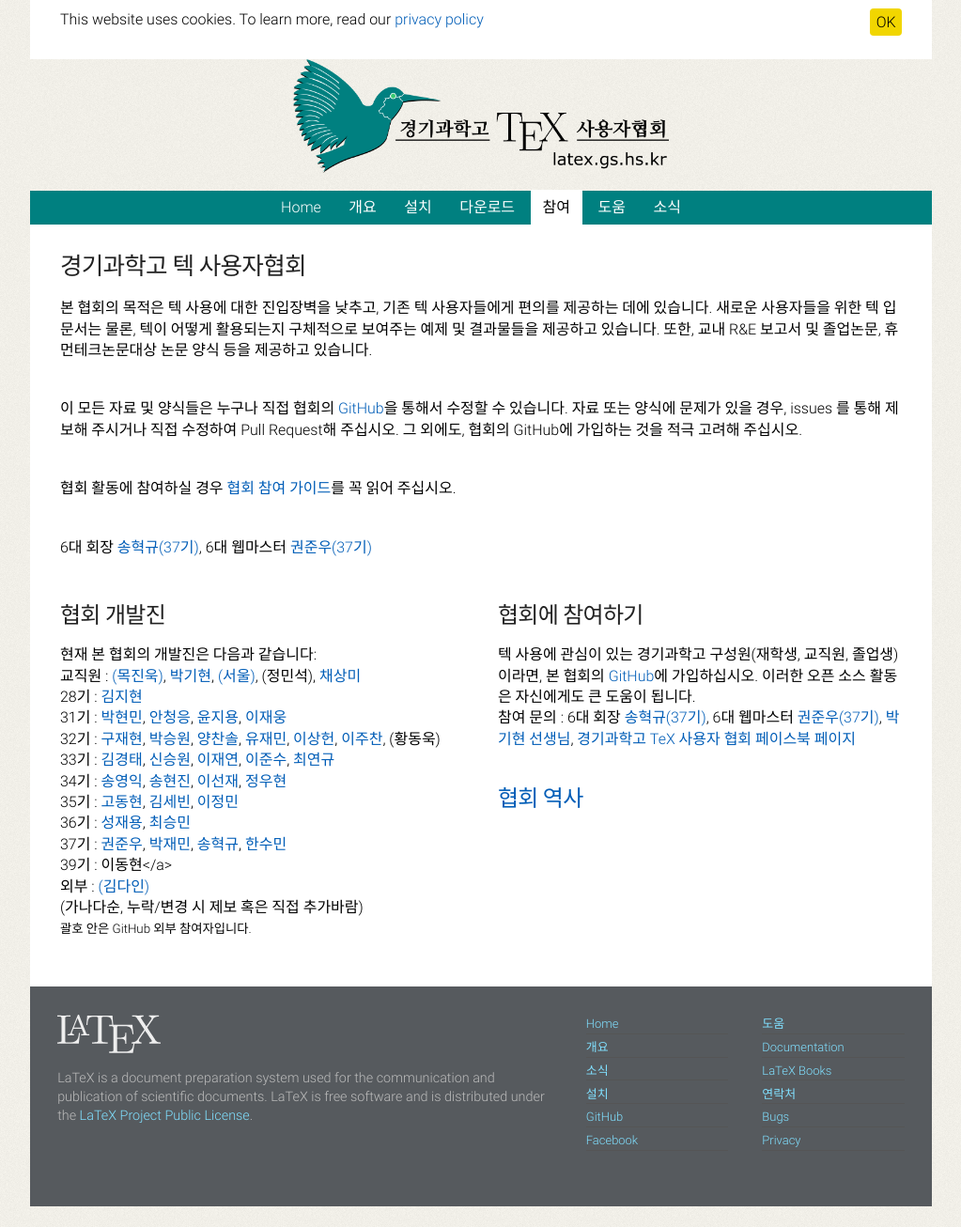
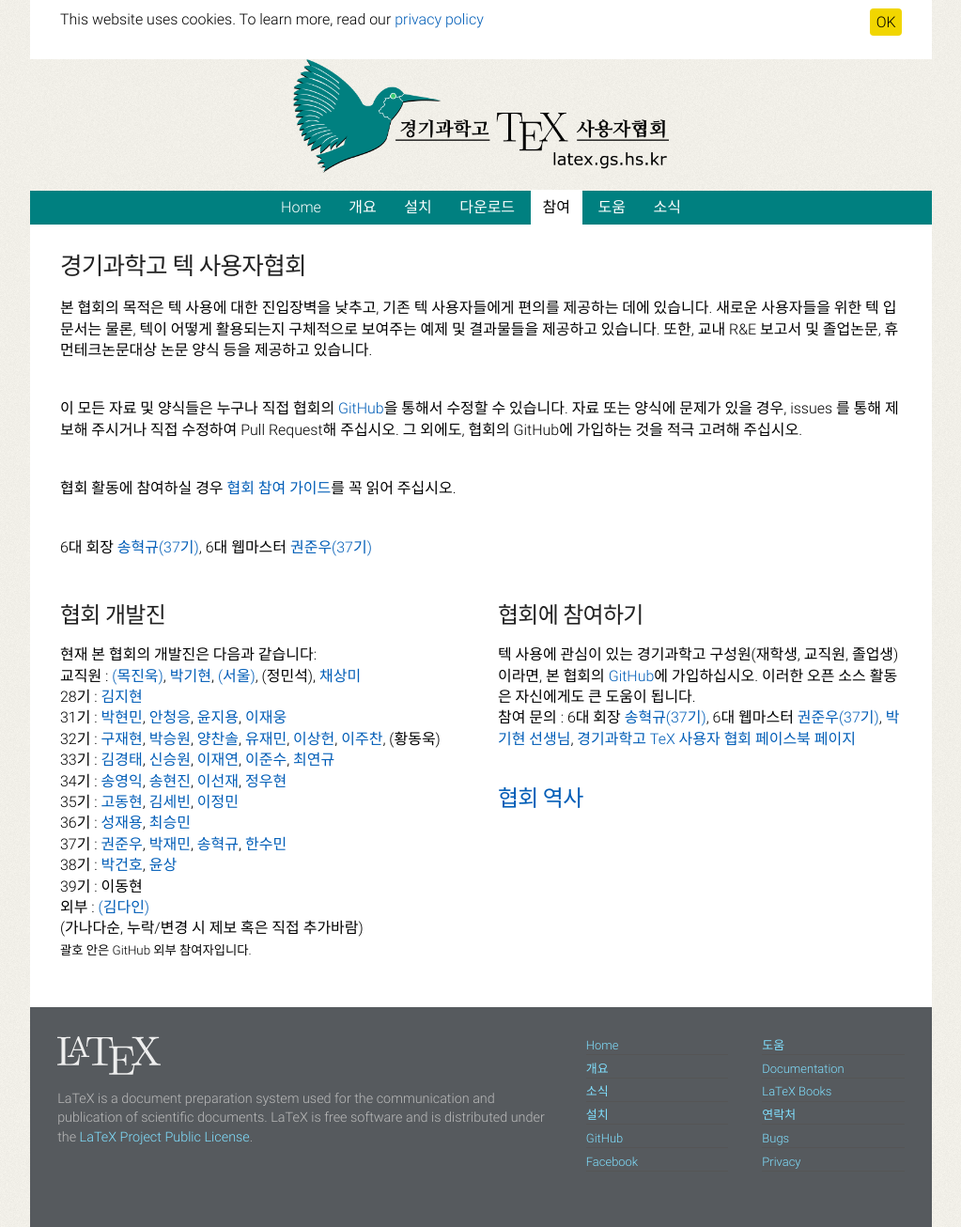
Before and after one commit to gshstexsociety/gshstexsociety.github.io, a Jekyll site: the page built from 참여/index.md, in a window 1280 px wide. Shown: the whole page at 94% size, without its empty margins (128-1151 px from the left). Built offline with Jekyll 4.4.1, drawn with Linux system fonts in a browser that asks for light colours; before the commit the page ends 1284 px from its top, so only the background shows below that.

Commit message:
Update index.md

```diff
--- a/참여/index.md
+++ b/참여/index.md
@@ -43,7 +43,9 @@ permalink: /참여/
     <br>
     37기 : <a href="https://github.com/junukwon7">권준우</a>, <a href="https://github.com/arnold518">박재민</a>, <a href="https://github.com/hyukgyu03">송혁규</a>, <a href="https://github.com/polaris041437">한수민</a>
     <br>
-    39기 : 이동현</a>
+    38기 : <a href="https://github.com/">박건호</a>, <a href="https://github.com/">윤상</a>
+    <br>
+    39기 : 이동현
     <br>
     외부 : <a href="https://github.com/DyneAlpha">(김다인)</a>
     <br>
```
